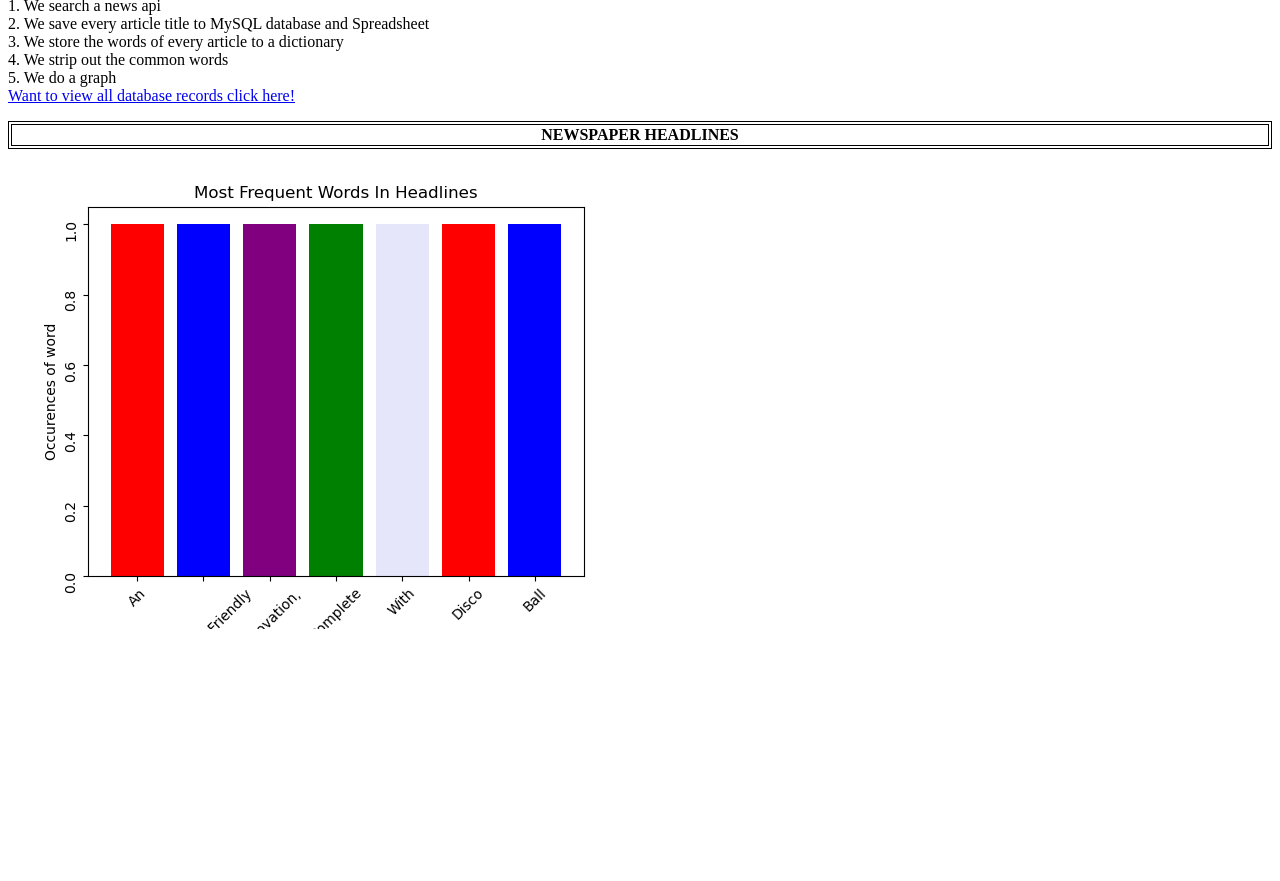
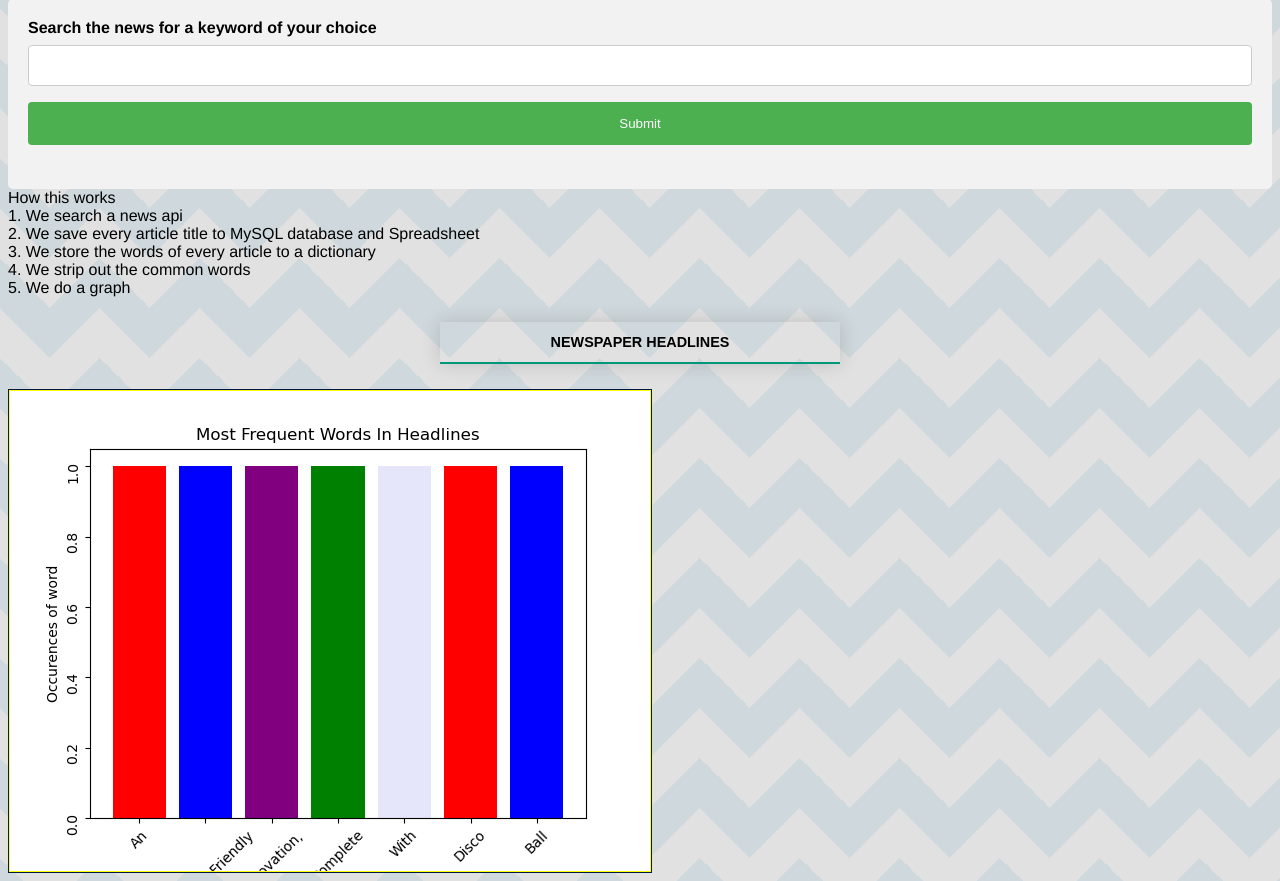
Before and after one commit to collinstechwrite/data_representation_assignment, a Flask app: page / in a window 1280 px wide. Shown: the part 442-1323 px from the top of the page. Before the commit the page ends 1071 px from the top, so only its background shows below. Run offline with Flask 2, Linux system fonts and the light colour scheme; lists and menus that the app fills with data are empty; some libraries are stand-ins or nearby versions.

Commit message:
made css improvements

```diff
--- a/flask_web_project_for_data_representation/app2.py
+++ b/flask_web_project_for_data_representation/app2.py
@@ -97,180 +97,11 @@ def my_form_post():
             sheet["B" + str(Row_Incrementer)] = url
             workbook.save(filename="analysis.xlsx")
             workbook.close()
-            my_string_for_word_count = my_string_for_word_count + headline #adding one headline at a time to the string for word count analysis
-
-
-        #get current working directory so that files can be published and saved to same folder as the python app
-        path = os.getcwd()
-
-
-
-        #this code below does a word count analysis
-        #https://www.w3resource.com/python-exercises/string/python-data-type-string-exercise-12.php
-        def word_count(str):
-            counts = {}
-            words = str.split()
-
-            for word in words:
-                if word in counts:
-                    counts[word] += 1
-                else:
-                    counts[word] = 1
-
-            return counts
-
-        counted_words =  word_count(my_string_for_word_count)
-
-
-        sorted_dict = collections.OrderedDict(counted_words)
-
-
-
-        x = sorted_dict
-
-        #https://stackoverflow.com/questions/613183/how-do-i-sort-a-dictionary-by-value
-        sorted_x = sorted(x.items(), key=lambda kv: kv[1])
-
-
-        #https://stackoverflow.com/questions/646644/how-to-get-last-items-of-a-list-in-python
-        my_graph_data = list(sorted_x)[-10:]
-        my_graph_data_dict = dict(my_graph_data)
-
-
-
-        #https://thispointer.com/different-ways-to-remove-a-key-from-dictionary-in-python/
-        common_words = ['the',
-        'of',
-        'and',
-        'a',
-        'to',
-        'in',
-        'is',
-        'you',
-        'that',
-        'it',
-        'he',
-        'was',
-        'for',
-        'on',
-        'are',
-        'as',
-        'with',
-        'his',
-        'they',
-        'I',
-        'at',
-        'be',
-        'this',
-        'have',
-        'from',
-        'or',
-        'one',
-        'had',
-        'by',
-        'word',
-        'but',
-        'not',
-        'what',
-        'all',
-        'were',
-        'we',
-        'when',
-        'your',
-        'can',
-        'said',
-        'there',
-        'use',
-        'an',
-        'each',
-        'which',
-        'she',
-        'do',
-        'how',
-        'their',
-        'if',
-        'will',
-        'up',
-        'other',
-        'about',
-        'out',
-        'many',
-        'then',
-        'them',
-        'these',
-        'so',
-        'some',
-        'her',
-        'would',
-        'make',
-        'like',
-        'him',
-        'into',
-        'time',
-        'has',
-        'look',
-        'two',
-        'more',
-        'write',
-        'go',
-        'see',
-        'number',
-        'no',
-        'way',
-        'could',
-        'people',
-        'my',
-        'than',
-        'first',
-        'been',
-        'call',
-        'who',
-        'its',
-        'now',
-        'find',
-        'long',
-        'down',
-        'day',
-        'did',
-        'get',
-        'come',
-        'made',
-        'may',
-        'part',
-        ]
-
-        for word in common_words:
-            try:
-                my_graph_data_dict.pop(word)
-            except:
-                continue
-
-        #https://www.kite.com/python/answers/how-to-plot-a-bar-chart-using-a-dictionary-in-matplotlib-in-python
-        a_dictionary = x
-        keys = my_graph_data_dict.keys()
-        values = my_graph_data_dict.values()
-
-        #https://www.kite.com/python/answers/how-to-rotate-axis-labels-in-matplotlib-in-python
-        plt.xticks(rotation=45)
-        plt.yticks(rotation=90)
-        #https://showmecode.info/matplotlib/bar/change-bar-color/
-        plt.bar(keys, values,  color=['red', 'blue', 'purple', 'green', 'lavender'])
-        plt.ylabel('Occurences of word')
-        plt.title('Most Frequent Words In Headlines')
-        #https://www.kite.com/python/answers/how-save-a-matplotlib-plot-as-a-pdf-file-in-python
-        plt.savefig("static/images/plot.png")
-
-
         return my_list
 
 
 
     text = request.form['text']
-
-
-
-
-
 
 
     #get current working directory
@@ -445,7 +276,7 @@ table.blueTable tfoot .links a{
 
     <table class="blueTable"><thead><tr><th><centre>Database Contents On MySQL Server</centre></th></tr></thead><tbody><tr><td>""" + results + """ </td></tr></tbody></tr></table>
     <img src="static/images/plot.png" alt="A Matplotlibplot">
-    <a href="/database">Click here to delete database content</a>
+    <a href="/delete_database">Click here to delete database content</a>
     <button onclick="goBack()">Go Back</button>
 
 <script>
--- a/flask_web_project_for_data_representation/templates/my-form.html
+++ b/flask_web_project_for_data_representation/templates/my-form.html
@@ -4,33 +4,194 @@
 <head>
 
 <style>
-table, th, td {
-  border: 1px solid black;
+
+
+input[type=text], select {
+  width: 100%;
+  padding: 12px 20px;
+  margin: 8px 0;
+  display: inline-block;
+  border: 1px solid #ccc;
+  border-radius: 4px;
+  box-sizing: border-box;
 }
 
-table {
+input[type=submit] {
   width: 100%;
+  background-color: #4CAF50;
+  color: white;
+  padding: 14px 20px;
+  margin: 8px 0;
+  border: none;
+  border-radius: 4px;
+  cursor: pointer;
 }
+
+input[type=submit]:hover {
+  background-color: #45a049;
+}
+
+div {
+  border-radius: 5px;
+  background-color: #f2f2f2;
+  padding: 20px;
+}
+
+
+img {
+   padding:1px;
+   border:1px solid #021a40;
+   background-color:#ff0;
+}
+
+
+body {
+  font-family: Helvetica, sans-serif;
+}
+
+body {
+  --stripe: #cfd8dc;
+  --bg: #e1e1e1;
+
+  background: linear-gradient(135deg, var(--bg) 25%, transparent 25%) -50px 0,
+    linear-gradient(225deg, var(--bg) 25%, transparent 25%) -50px 0,
+    linear-gradient(315deg, var(--bg) 25%, transparent 25%),
+    linear-gradient(45deg, var(--bg) 25%, transparent 25%);
+  background-size: 100px 100px;
+  background-color: var(--stripe);
+}
+
+
+.styled-table {
+    border-collapse: collapse;
+    margin: 25px 0;
+    font-size: 0.9em;
+    font-family: sans-serif;
+    min-width: 400px;
+    box-shadow: 0 0 20px rgba(0, 0, 0, 0.15);
+}
+
+
+.styled-table thead tr {
+    background-color: #009879;
+    color: #ffffff;
+    text-align: left;
+}
+
+
+.styled-table th,
+.styled-table td {
+    padding: 12px 15px;
+}
+
+
+.styled-table tbody tr {
+    border-bottom: 1px solid #dddddd;
+}
+
+.styled-table tbody tr:nth-of-type(even) {
+    background-color: #f3f3f3;
+}
+
+.styled-table tbody tr:last-of-type {
+    border-bottom: 2px solid #009879;
+}
+
+
+.styled-table tbody tr.active-row {
+    font-weight: bold;
+    color: #009879;
+}
+
+
+
+/* Style the header with a grey background and some padding */
+.header {
+  overflow: hidden;
+  background-color: #f1f1f1;
+  padding: 20px 10px;
+}
+
+/* Style the header links */
+.header a {
+  float: left;
+  color: black;
+  text-align: center;
+  padding: 12px;
+  text-decoration: none;
+  font-size: 18px;
+  line-height: 25px;
+  border-radius: 4px;
+}
+
+/* Style the logo link (notice that we set the same value of line-height and font-size to prevent the header to increase when the font gets bigger */
+.header a.logo {
+  font-size: 25px;
+  font-weight: bold;
+}
+
+/* Change the background color on mouse-over */
+.header a:hover {
+  background-color: #ddd;
+  color: black;
+}
+
+/* Style the active/current link*/
+.header a.active {
+  background-color: dodgerblue;
+  color: white;
+}
+
+/* Float the link section to the right */
+.header-right {
+  float: right;
+}
+
+/* Add media queries for responsiveness - when the screen is 500px wide or less, stack the links on top of each other */
+@media screen and (max-width: 500px) {
+  .header a {
+    float: none;
+    display: block;
+    text-align: left;
+  }
+  .header-right {
+    float: none;
+  }
+}
+
+
+
+
+
 </style>
 <title>Analyse The News</title>
 </head>
 <body>
 
+<div class="header">
+  <a href="#default" class="logo">Analyse The Newspaper Headlines With Flask And Matplot Lib</a>
+  <div class="header-right">
+    <a class="active" href="/database">Want to view all database records click here!</a>
+  </div>
+</div>
 
-<h1>
-Analyse The Newspaper Headlines With Flask And Matplot Lib
-</h1>
+
+
 
 <img src="https://www.irishtimes.com/polopoly_fs/1.3700610.1542410960!/image/image.jpg_gen/derivatives/box_620_330/image.jpg">
 
+<div>
 <form method="POST">
 
     <b>Search the news for a keyword of your choice</b><br>
 
     <input name="text" type="text">
-    <input type="submit">
+    <input class="button" type="submit">
 
 </form>
+</div>
+
+
 
 How this works<br>
 
@@ -40,15 +201,15 @@ How this works<br>
 4. We strip out the common words<br>
 5. We do a graph<br>
 
-<a href="/database">Want to view all database records click here!</a>
+
 <p>{{filelocation}}</p>
 <center>
-<table>
+<table class="styled-table">
 <tr>
 <th>NEWSPAPER HEADLINES</th>
 </tr>
 {% for item in list %}
-<tr>
+<tr class="active-row">
 <td>{{item}}</td>
 </tr>
 {% endfor %}
```
Also changed, not shown: 1 other file.
